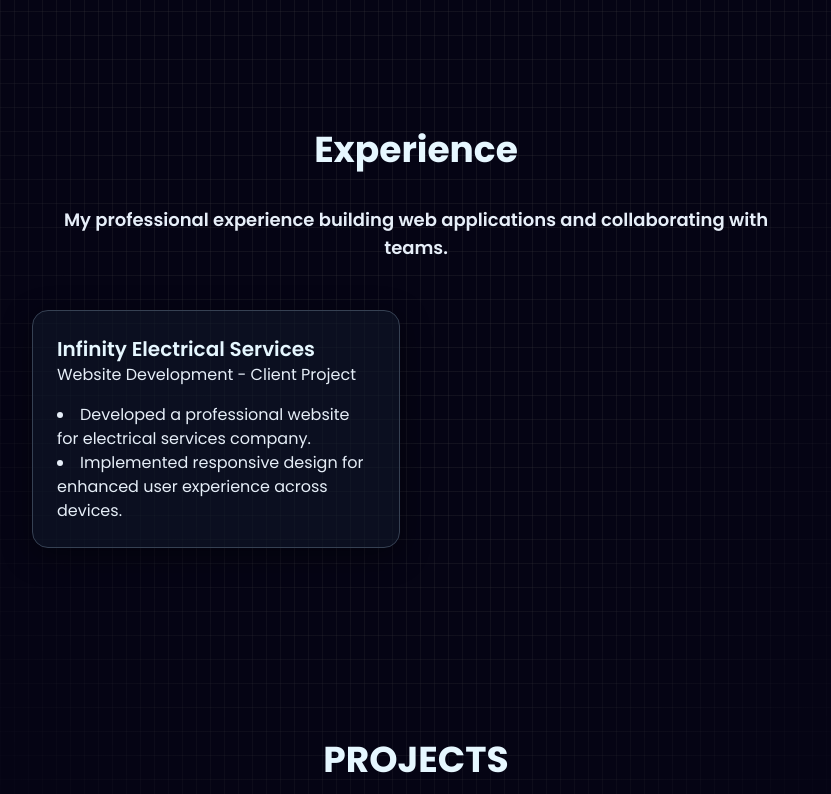
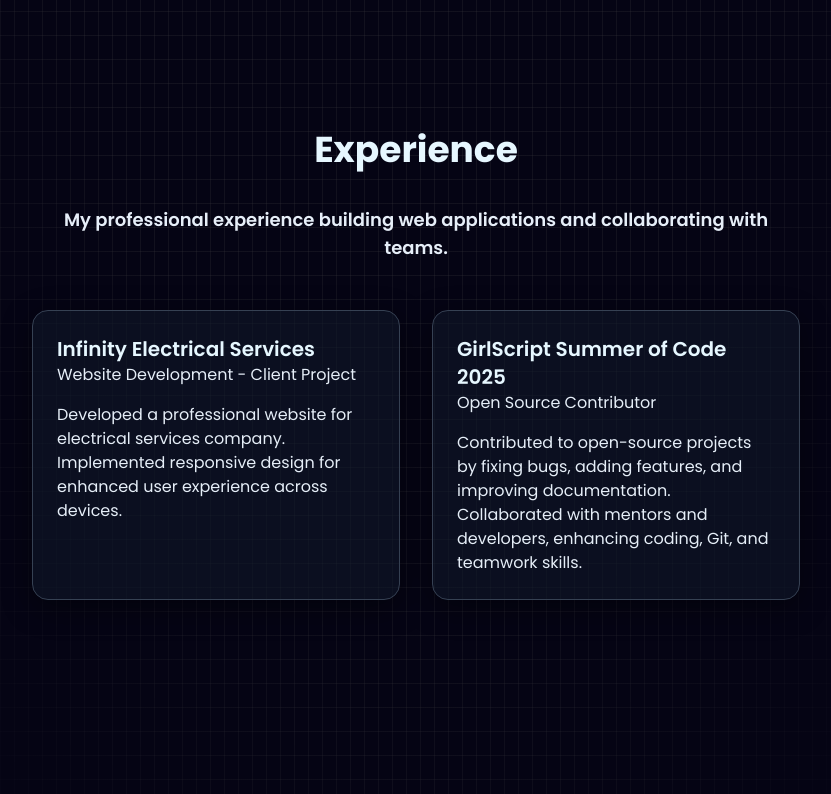
Before and after one commit to Amaysarve5/Portfolio, a React (Vite) app: page / in a window 1280 px wide. Shown: the part 1741-2535 px from the top of the page, without its empty margins (224-1055 px from the left). Built offline with nearby package versions, Linux system fonts and the light colour scheme.

Commit message:
added exprience gssoc

```diff
--- a/src/components/Experience/Experience.jsx
+++ b/src/components/Experience/Experience.jsx
@@ -1,4 +1,5 @@
 import React from 'react'
+import { experience } from "../../constants";
 
 const Experience = () => {
   return (
@@ -12,17 +13,20 @@
       </div>
 
       <div className="grid grid-cols-1 md:grid-cols-2 gap-8">
-
-        <div className="bg-gray-900/60 p-6 rounded-2xl border border-gray-700 shadow-[0_8px_30px_rgba(0,0,0,0.4)]">
-          <a href="https://www.infinityelectricalsservices.com/" target="_blank" rel="noopener noreferrer">
-            <h3 className="text-xl font-semibold text-heading hover:text-accent transition-colors">Infinity Electrical Services</h3>
-          </a>
-          <p className="text-muted">Website Development - Client Project</p>
-          <ul className="mt-4 text-body list-disc list-inside">
-            <li>Developed a professional website for electrical services company.</li>
-            <li>Implemented responsive design for enhanced user experience across devices.</li>
-          </ul>
-        </div>
+        {experience.map((item) => (
+          <div
+            key={item.id}
+            className="bg-gray-900/60 p-6 rounded-2xl border border-gray-700 shadow-[0_8px_30px_rgba(0,0,0,0.4)]"
+          >
+            <a href={item.website} target="_blank" rel="noopener noreferrer">
+              <h3 className="text-xl font-semibold text-heading hover:text-accent transition-colors">
+                {item.title}
+              </h3>
+            </a>
+            <p className="text-muted">{item.headline}</p>
+            <p className="mt-4 text-body">{item.description}</p>
+          </div>
+        ))}
       </div>
     </section>
   )
--- a/src/constants.js
+++ b/src/constants.js
@@ -44,6 +44,8 @@
   {
     title: 'Frontend',
     skills: [
+      { name: 'HTML', logo: htmlLogo },
+      { name: 'CSS', logo: cssLogo },
       { name: 'JavaScript', logo: javascriptLogo },
       { name: 'React JS', logo: reactjsLogo },
       { name: 'Tailwind CSS', logo: tailwindcssLogo },
@@ -65,8 +67,6 @@
       { name: 'C++', logo: cppLogo },
       { name: 'Python', logo: pythonLogo },
       { name: 'JavaScript', logo: javascriptLogo },
-      { name: 'HTML', logo: htmlLogo },
-      { name: 'CSS', logo: cssLogo },
       { name: 'TypeScript', logo: typescriptLogo }
     ],
   },
@@ -184,3 +184,20 @@
       webapp: "https://github.com/Amaysarve5/Spotify-Ui-Clone.git",
     }
   ];
+
+  export const experience =[
+    {
+      id: 0,
+      title: "Infinity Electrical Services",
+      website: "https://www.infinityelectricalsservices.com/",
+      headline: "Website Development - Client Project",
+      description: "Developed a professional website for electrical services company. Implemented responsive design for enhanced user experience across devices."
+    },
+    {
+      id: 1,
+      title: "GirlScript Summer of Code 2025",
+      website: "",
+      headline: "Open Source Contributor",
+      description: "Contributed to open-source projects by fixing bugs, adding features, and improving documentation. Collaborated with mentors and developers, enhancing coding, Git, and teamwork skills."
+    }
+  ]
```
